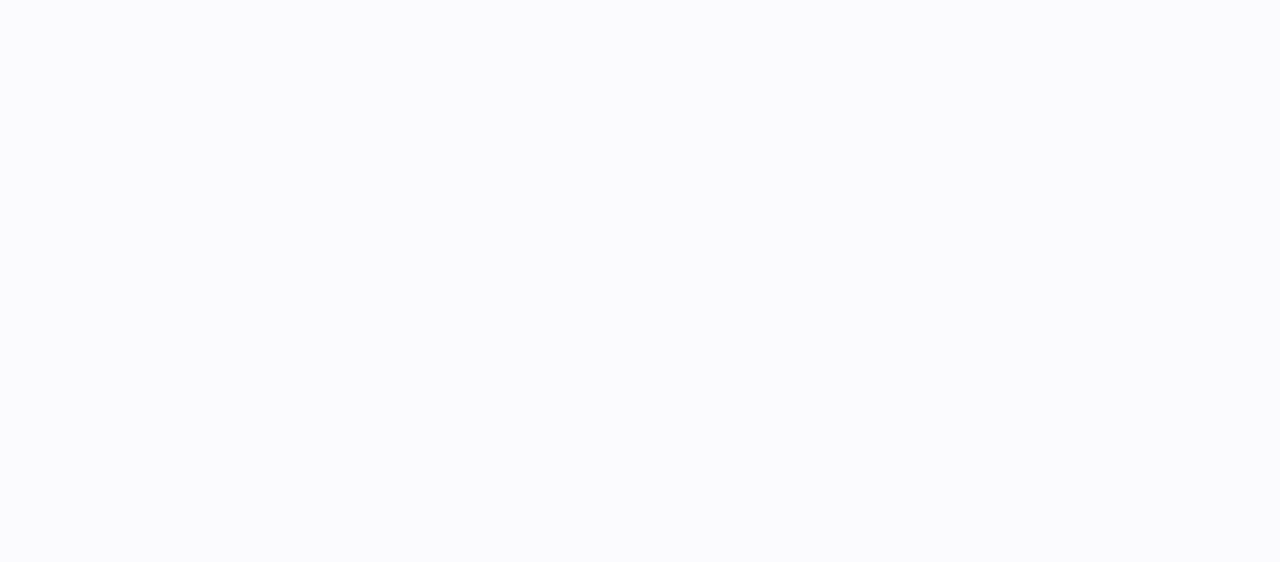
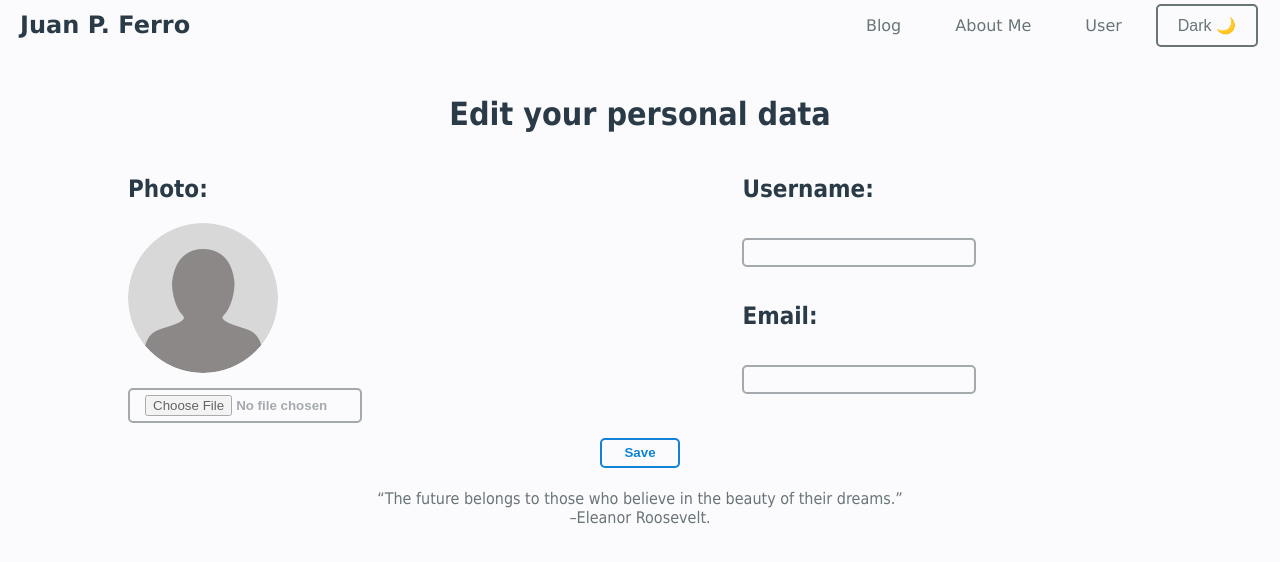
Before and after one commit to JuanPaFerro/Blog-client, a React (Create React App) app: page /admin/user/1 in a window 1280 px wide. Before the commit this address had no page. Shown: the top 562 px of the page. Built offline with nearby package versions, Linux system fonts and the light colour scheme; no server answers; sample sign-in values are in the browser's storage.

Commit message:
Implemented the User Administration Page and improve some styles

```diff
--- a/src/App.js
+++ b/src/App.js
@@ -13,6 +13,7 @@ import Layout from "./components/Layout";
 import { AdminAbout } from "./components/AdminAbout";
 import AdminProject from "./components/AdminProject";
 import AdminPost from "./components/AdminPost";
+import AdminUser from "./components/AdminUser";
 
 function App() {
   const { isAuth, themeMode } = useContext(Context);
@@ -81,6 +82,20 @@ function App() {
 
           <Route
             exact
+            path="/admin/user/:id"
+            element={
+              isAuth ? (
+                <Layout>
+                  <AdminUser />
+                </Layout>
+              ) : (
+                <Navigate replace to="/auth" />
+              )
+            }
+          />
+
+          <Route
+            exact
             path="/user"
             element={
               isAuth ? (
@@ -96,13 +111,7 @@ function App() {
           <Route
             exact
             path="/auth"
-            element={
-              !isAuth ? (
-                  <Auth />
-              ) : (
-                <Navigate replace to="/user" />
-              )
-            }
+            element={!isAuth ? <Auth /> : <Navigate replace to="/user" />}
           />
         </Routes>
       </>
--- a/src/components/AdminPost/AdminPost.js
+++ b/src/components/AdminPost/AdminPost.js
@@ -12,9 +12,13 @@ export const Form = styled.form`
   flex-wrap: wrap;
   width: 80%;
   justify-content: space-between;
+  @media (max-width: 840px ){
+    flex-direction: column ;
+  }
 `;
 export const Title = styled.h1`
   color: ${({ theme }) => theme.title};
+  max-width: 80% ;
 `;
 export const Subtitle = styled.h2`
   color: ${({ theme }) => theme.title};
@@ -25,13 +29,24 @@ export const MDContainer = styled.div`
   display: flex;
   align-items: center;
   flex-direction: column;
+
+  @media (max-width: 840px ){
+    width: 100% ;
+  }
 `;
 
 export const PostTitleContainer = styled.div`
   display: flex;
   width: 20%;
-  align-items: center;
   flex-direction: column;
+
+  @media (max-width: 840px ){
+    width: 100%;
+    display: grid ;
+    align-items:center ;
+    grid-template-columns: 1fr 1fr ;
+
+  }
 `;
 export const PostInput = styled.input`
   margin: 15px 0;
@@ -42,6 +57,7 @@ export const PostInput = styled.input`
   border-radius: 5px;
   font-weight: bold;
   color: ${({ theme }) => theme.title};
+  max-width: 200px ;
 
   &:hover {
     border: 2px solid ${({ theme }) => theme.main};
--- a/src/components/AdminPost/index.jsx
+++ b/src/components/AdminPost/index.jsx
@@ -88,7 +88,13 @@ const AdminPost = () => {
             ""
           ) : (
             <BannerInfoContainer>
-              <UserImage src={formik.values.profilePic || DefaultAuthorImage} />
+              <UserImage
+                src={
+                  formik.values.profilePic
+                    ? publicFiles + formik.values.profilePic
+                    : DefaultAuthorImage
+                }
+              />
               <UserName>{formik.values.username}</UserName>
             </BannerInfoContainer>
           )}
--- /dev/null
+++ b/src/components/AdminUser/AdminUser.js
@@ -0,0 +1,93 @@
+import styled from "styled-components";
+
+export const Container = styled.div`
+  display: flex;
+  flex-direction: column;
+  align-items: center;
+  justify-content: center;
+  padding-top: 1.5rem;
+`;
+
+export const Title = styled.h1`
+  color: ${({ theme }) => theme.title};
+`;
+export const Subtitle = styled.h2`
+  color: ${({ theme }) => theme.title};
+`;
+
+export const Form = styled.form`
+  display: flex;
+  flex-wrap: wrap;
+  width: 80%;
+  justify-content: space-between;
+`;
+
+export const ImageContainer = styled.div`
+  display: flex;
+  flex-direction: column;
+  color: ${({ theme }) => theme.content};
+`;
+
+export const DataContainer = styled.div`
+  display: flex;
+  flex-direction: column;
+  width: 40%;
+`;
+
+export const Image = styled.img`
+  height: 150px;
+  width: 150px;
+  object-fit: cover;
+  border-radius: 50%;
+`;
+
+export const Input = styled.input`
+  margin: 15px 0;
+  max-width: 200px;
+  background-color: transparent;
+  opacity: 60%;
+  border: 2px solid ${({ theme }) => theme.content};
+  padding: 5px 15px;
+  border-radius: 5px;
+  font-weight: bold;
+  color: ${({ theme }) => theme.content};
+
+  &:hover {
+    border: 2px solid ${({ theme }) => theme.main};
+  }
+`;
+
+export const SaveButton = styled.button`
+  width: 80px;
+  height: 30px;
+  font-weight: bold;
+  background-color: ${({ theme }) => theme.body};
+  color: ${({ theme }) => theme.main};
+  border: 2px solid ${({ theme }) => theme.main};
+  border-radius: 5px;
+
+  &:hover {
+    background-color: ${({ theme }) => theme.main};
+    color: ${({ theme }) => theme.body};
+  }
+`;
+export const DeleteButton = styled.button`
+  width: 80px;
+  height: 30px;
+  font-weight: bold;
+  background-color: ${({ theme }) => theme.body};
+  color: red;
+  border: 2px solid red;
+  border-radius: 5px;
+  margin-left: 20px;
+
+  &:hover {
+    background-color: red;
+    color: ${({ theme }) => theme.body};
+  }
+`;
+export const ButtonContainer = styled.div`
+  display: flex;
+  width: 100%;
+  justify-content: center;
+`;
--- /dev/null
+++ b/src/components/AdminUser/index.jsx
@@ -0,0 +1,91 @@
+import React from "react";
+import {
+  Container,
+  Title,
+  Form,
+  ImageContainer,
+  Image,
+  Subtitle,
+  Input,
+  DataContainer,
+  ButtonContainer,
+  SaveButton,
+} from "./AdminUser";
+import { useFormik } from "formik";
+import { useGetOneUserById } from "../../hooks/useGetOneUserById";
+import { useNavigate, useParams } from "react-router-dom";
+import axios from "axios";
+import UserPlaceholderImage from "../../assets/user.png";
+
+const AdminUser = () => {
+  const { id } = useParams();
+  const { user } = useGetOneUserById(id);
+  const navigate = useNavigate();
+  const { username, email, profilePic } = user;
+  const publicFiles = "http://localhost:5000/images/";
+
+  const formik = useFormik({
+    enableReinitialize: true,
+    initialValues: {
+      _id: id,
+      username,
+      email,
+      profilePic,
+    },
+    onSubmit: async (values) => {
+      await axios.put(`http://localhost:5000/api/users/${id}`, values);
+
+      navigate("/user");
+    },
+  });
+
+  const handleFile = async (fileInput) => {
+    const data = new FormData();
+    const filename = Date.now() + fileInput.name;
+    data.append("name", filename);
+    data.append("file", fileInput);
+
+    try {
+      await axios.post("http://localhost:5000/api/upload", data);
+      formik.setFieldValue("profilePic", filename);
+    } catch (error) {
+      console.log(error);
+    }
+  };
+
+  return (
+    <Container>
+      <Title>Edit your personal data</Title>
+      <Form onSubmit={formik.handleSubmit}>
+        <ImageContainer>
+          <Subtitle>Photo:</Subtitle>
+          <Image
+            src={
+              formik.values.profilePic
+                ? publicFiles + formik.values.profilePic
+                : UserPlaceholderImage
+            }
+          />
+          <Input type="file" onChange={(e) => handleFile(e.target.files[0])} />
+        </ImageContainer>
+        <DataContainer>
+          <Subtitle>Username:</Subtitle>
+          <Input
+            value={formik.values.username}
+            onChange={formik.handleChange("username")}
+          />
+          <Subtitle>Email:</Subtitle>
+          <Input
+            value={formik.values.email}
+            onChange={formik.handleChange("email")}
+          />
+        </DataContainer>
+        <ButtonContainer>
+          <SaveButton type="submit">Save</SaveButton>
+        </ButtonContainer>
+      </Form>
+    </Container>
+  );
+};
+
+export default AdminUser;
--- a/src/components/Navigation/index.jsx
+++ b/src/components/Navigation/index.jsx
@@ -26,9 +26,6 @@ const Navigation = () => {
         <MenuItem theme={themeMode} to="/">
           About Me
         </MenuItem>
-        <MenuItem theme={themeMode} to="/portfolio">
-          Portfolio
-        </MenuItem>
         <MenuItem theme={themeMode} to="/user">
           User
         </MenuItem>
--- a/src/components/PostBanner/index.jsx
+++ b/src/components/PostBanner/index.jsx
@@ -29,7 +29,7 @@ const PostBanner = () => {
           {firstPost.user ? (
             <PostAuthorContainer>
               <UserImage
-                src={firstPost.user[0].profilePic || DefaultAuthorImage}
+                src={firstPost.user[0].profilePic && publicFiles + firstPost.user[0].profilePic || DefaultAuthorImage}
               />
               <UserName>{firstPost.user[0].username}</UserName>
             </PostAuthorContainer>
--- a/src/components/PostDetail/PostDetail.js
+++ b/src/components/PostDetail/PostDetail.js
@@ -13,15 +13,24 @@ export const ImageContainer = styled.div`
 `;
 export const DescContainer = styled.div`
   color: ${({ theme }) => theme.content};
+
 `;
 export const AuthorInfoContainer = styled.div`
   display: flex;
   align-items: center;
+
+  @media (max-width: 500px){
+    width: 100% ;
+    justify-content: space-between ;
+  }
 `;
 export const TitleContainer = styled.div`
   display: flex;
   justify-content: space-between;
   margin-bottom: 2rem;
+  @media (max-width: 970px){
+    flex-direction:column ;
+  }
 `;
 
 export const Title = styled.h1`
@@ -29,12 +38,15 @@ export const Title = styled.h1`
 `;
 export const Image = styled.img`
   width: 100%;
+  max-height: 300px ;
   object-fit: cover;
 `;
 export const AuthorImage = styled.img`
   width: 40px;
+  height: 40px;
   object-fit: cover;
   margin-left: 1.5rem;
+  border-radius: 50%;
 `;
 export const AuthorName = styled.span`
   color: ${({ theme }) => theme.content};
--- a/src/components/PostDetail/index.jsx
+++ b/src/components/PostDetail/index.jsx
@@ -28,7 +28,12 @@ const PostDetail = () => {
   return (
     <Container>
       <ImageContainer>
-        <Image src={post[0] && (post[0].photo ? publicFiles + post[0].photo : PlaceholderImage)} />
+        <Image
+          src={
+            post[0] &&
+            (post[0].photo ? publicFiles + post[0].photo : PlaceholderImage)
+          }
+        />
       </ImageContainer>
       <TitleContainer>
         <Title>{post[0] && post[0].title}</Title>
@@ -36,7 +41,7 @@ const PostDetail = () => {
           <AuthorName>{post[0] && post[0].user[0].username}</AuthorName>
           <AuthorImage
             src={
-              post[0] && (post[0].user[0].profilePic || UserPlaceholderImage)
+              (post[0] && publicFiles + post[0].user[0].profilePic) || UserPlaceholderImage
             }
           />
           {isAuth && window.sessionStorage.getItem("role") === "1" && (
--- /dev/null
+++ b/src/hooks/useGetOneUserById.js
@@ -0,0 +1,21 @@
+import { useState, useEffect } from "react";
+import axios from "axios";
+
+const useGetOneUserById = (id) => {
+  const [user, setUser] = useState({});
+  const [loading, setLoading] = useState(false);
+
+  useEffect(() => {
+    setLoading(true);
+    const fetchPost = async () => {
+      const res = await axios.get(`http://localhost:5000/api/users/${id}`);
+      setUser(res.data);
+      setLoading(false);
+    };
+    fetchPost();
+  }, []);
+
+  return { user, loading };
+};
+
+export { useGetOneUserById };
```
Also changed, not shown: src/components/User/User.js (+20 -2 lines), src/components/User/index.jsx (+7 -2 lines).
